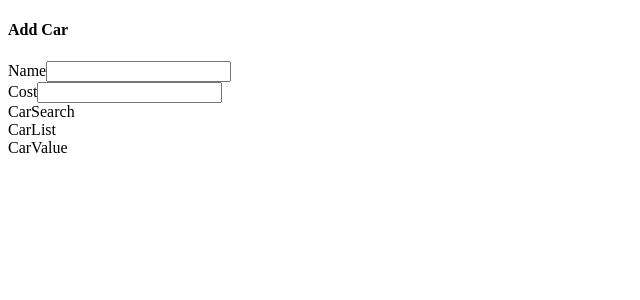
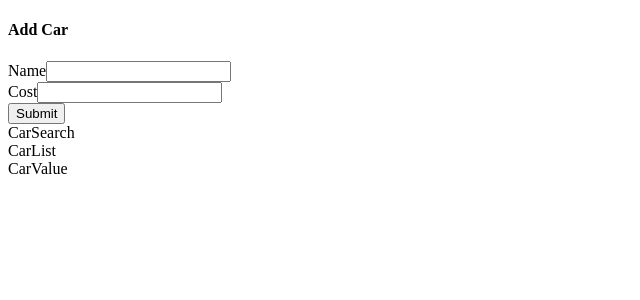
Before and after one commit to shivangi0109/cars-redux-app, a React (Create React App) app: page / in a window 1280 px wide. Shown: the top 300 px of the page, without its empty margins (0-640 px from the left). Built offline with nearby package versions, Linux system fonts and the light colour scheme.

Commit message:
Disptach during form submission

```diff
--- a/src/components/CarForm.js
+++ b/src/components/CarForm.js
@@ -1,5 +1,5 @@
 import { useDispatch, useSelector } from "react-redux";
-import { changeName, changeCost } from "../store";
+import { changeName, changeCost, addCar } from "../store";
 
 function CarForm() {
   const dispatch = useDispatch();
@@ -20,10 +20,16 @@
     dispatch(changeCost(carCost));
   };
 
+  const handleSubmit = (event) => {
+    event.preventDefault();
+
+    dispatch(addCar({ name, cost }));
+  }
+
   return (
     <div className="car-form panel">
       <h4 className="subtitle is-3">Add Car</h4>
-      <form>
+      <form onSubmit={handleSubmit}>
         <div className="field-group">
           <div className="field">
             <label className="label">Name</label>
@@ -43,6 +49,9 @@
             />
           </div>
         </div>
+        <div className="field">
+          <button className="button is-link">Submit</button>
+        </div>
       </form>
     </div>
   );
```
